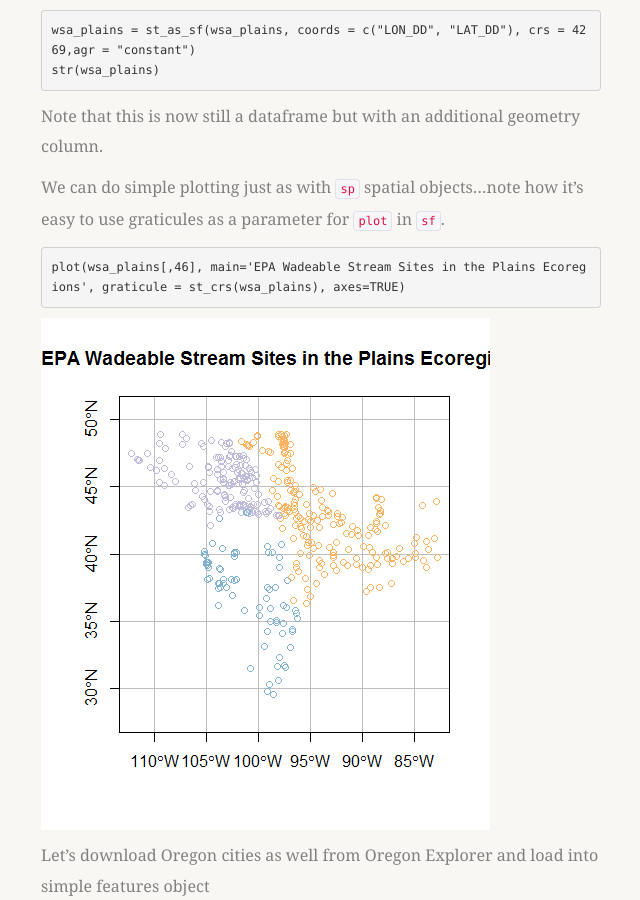
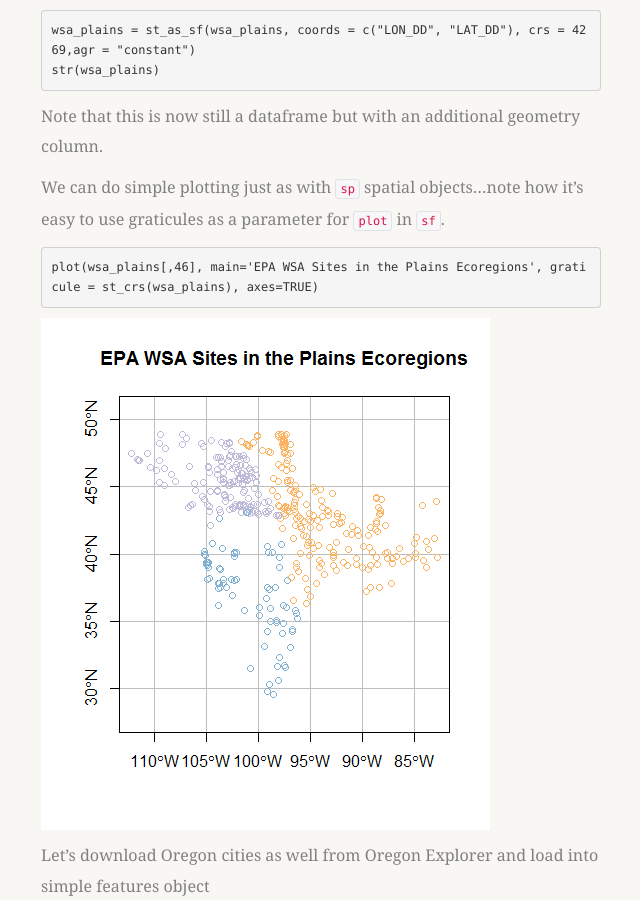
Before and after one commit to mhweber/AWRA_GIS_R_Workshop, a Jekyll site: the page built from _posts/2018-04-22-05-Spatial-Data-In-R-sf.md, in a window 1280 px wide and 900 px high, scrolled down 2161 px. Shown: the whole window, without its empty margins (389-1029 px from the left). Built offline with Jekyll 4.4.1, drawn with Linux system fonts in a browser that asks for light colours; nearby versions of some CDN libraries; some web fonts are replaced; library files that are not in the unit come from our copies.

Commit message:
Update plot

````diff
--- a/_posts/2018-04-22-05-Spatial-Data-In-R-sf.md
+++ b/_posts/2018-04-22-05-Spatial-Data-In-R-sf.md
@@ -85,7 +85,7 @@ Note that this is now still a dataframe but with an additional geometry column.
 We can do simple plotting just as with `sp` spatial objects...note how it's easy to use graticules as a parameter for `plot` in `sf`.
 
 ```r
-plot(wsa_plains[,46], main='EPA Wadeable Stream Sites in the Plains Ecoregions', graticule = st_crs(wsa_plains), axes=TRUE)
+plot(wsa_plains[,46], main='EPA WSA Sites in the Plains Ecoregions', graticule = st_crs(wsa_plains), axes=TRUE)
 ```
 
 ![WSASites](/AWRA_GIS_R_Workshop/figure/WSASites.png)
````
Also changed, not shown: figure/WSASites.png.
